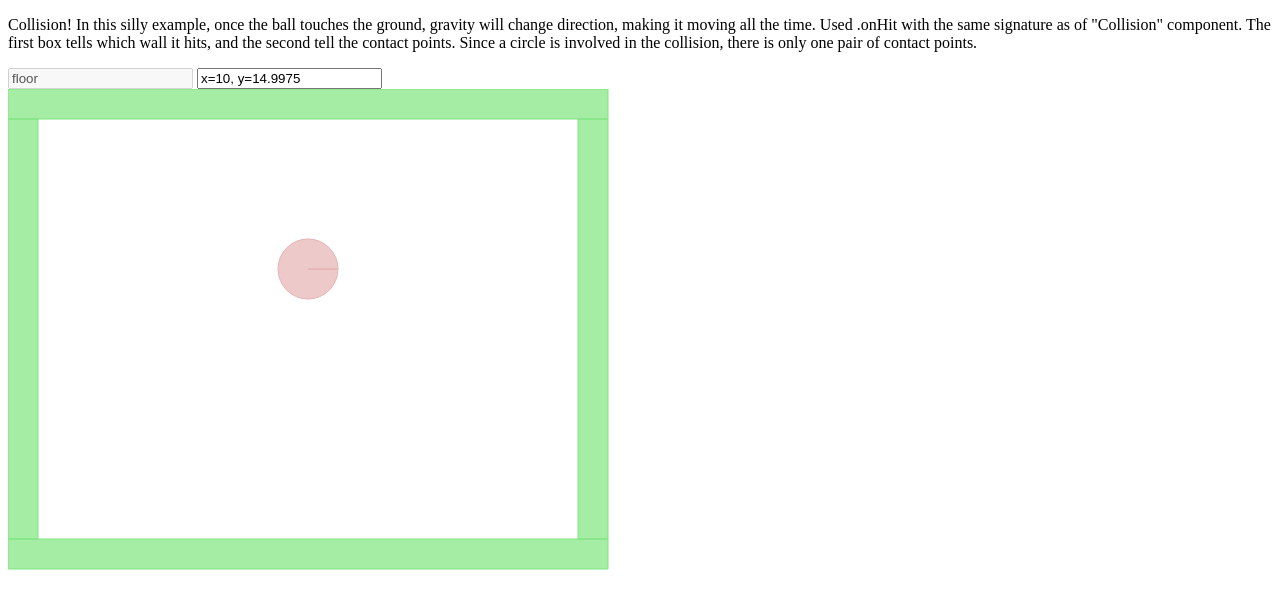
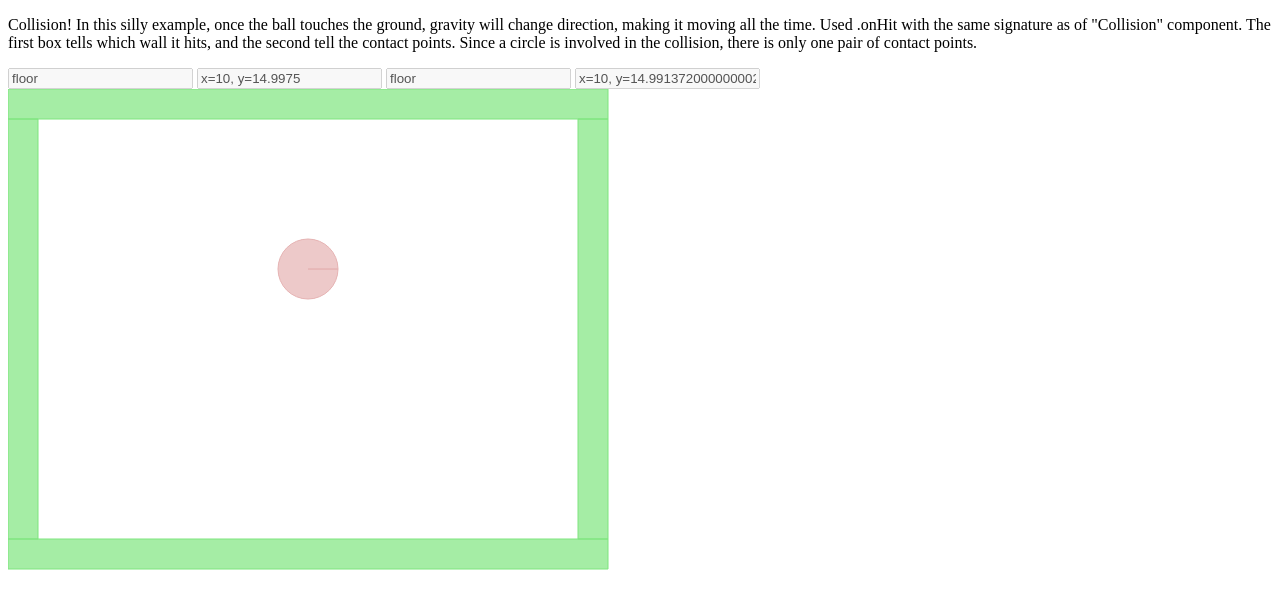
Before and after one commit to sntran/craftybox, a website: page examples/collision.html in a window 1280 px wide. Drawn offline with Linux system fonts and the light colour scheme.

Commit message:
Added  method and use it in collision example.

```diff
--- a/README.markdown
+++ b/README.markdown
@@ -60,6 +60,7 @@ See `examples` folder for more usuages.
 
 * Collision detection with `.onHit(component, beginContact, endContact)`
 * Added example with collision.
+* Manual collision detection with `.hit(component)`
 
 ### v0.0.3
 
@@ -95,7 +96,9 @@ See `examples` folder for more usuages.
 
 * <del>Link between Crafty's 2D attributes and Box2D attributes</del>
 * <del>Make objects move and rotate</del>
-* Collision
+* <del>Collision - `.hit`, `.onHit`</del>
 * <del>`.move`, `.attach`, `.shift`, etc...</del>
 * <del>`"Mouse"`, `"Draggable"`, `"Four-way"`, etc...</del>
 * Throwable
+* Determine collision strenght
+* Filter collision
--- a/craftybox.js
+++ b/craftybox.js
@@ -52,31 +52,27 @@
         });
         contactListener = new b2ContactListener;
         contactListener.BeginContact = function(contact) {
-          var bodyA, bodyB, contactPoints, fixtureA, fixtureB, manifold;
-          fixtureA = contact.GetFixtureA();
-          fixtureB = contact.GetFixtureB();
-          bodyA = fixtureA.GetBody();
-          bodyB = fixtureB.GetBody();
+          var contactPoints, entityIdA, entityIdB, manifold;
+          entityIdA = contact.GetFixtureA().GetBody().GetUserData();
+          entityIdB = contact.GetFixtureB().GetBody().GetUserData();
           manifold = new b2WorldManifold();
           contact.GetWorldManifold(manifold);
           contactPoints = manifold.m_points;
-          Crafty(bodyA.GetUserData()).trigger("BeginContact", {
+          Crafty(entityIdA).trigger("BeginContact", {
             points: contactPoints,
-            targetId: bodyB.GetUserData()
+            targetId: entityIdB
           });
-          return Crafty(bodyB.GetUserData()).trigger("BeginContact", {
+          return Crafty(entityIdB).trigger("BeginContact", {
             points: contactPoints,
-            targetId: bodyA.GetUserData()
+            targetId: entityIdA
           });
         };
         contactListener.EndContact = function(contact) {
-          var bodyA, bodyB, fixtureA, fixtureB;
-          fixtureA = contact.GetFixtureA();
-          fixtureB = contact.GetFixtureB();
-          bodyA = fixtureA.GetBody();
-          bodyB = fixtureB.GetBody();
-          Crafty(bodyA.GetUserData()).trigger("EndContact");
-          return Crafty(bodyB.GetUserData()).trigger("EndContact");
+          var entityIdA, entityIdB;
+          entityIdA = contact.GetFixtureA().GetBody().GetUserData();
+          entityIdB = contact.GetFixtureB().GetBody().GetUserData();
+          Crafty(entityIdA).trigger("EndContact");
+          return Crafty(entityIdB).trigger("EndContact");
         };
         _world.SetContactListener(contactListener);
         Crafty.bind("EnterFrame", function() {
@@ -261,6 +257,40 @@
       return this;
     },
     /*
+      #.hit
+      @comp Box2D
+      @sign public Boolean/Array hit(String component)
+      @param component - Component to check collisions for
+      @return `false if no collision. If a collision is detected, return an Array of
+      objects that are colliding, with the type of collision, and the contact points.
+      The contact points has at most two points for polygon and one for circle.
+      ~~~
+      [{
+        obj: [entity],
+        type: "Box2D",
+        points: [Vector[, Vector]]
+      }]
+    */
+    hit: function(component) {
+      var contactEdge, contactPoints, finalresult, manifold, otherEntity, otherId;
+      contactEdge = this.body.GetContactList();
+      if (!(contactEdge != null)) return false;
+      otherId = contactEdge.other.GetUserData();
+      otherEntity = Crafty(otherId);
+      if (!otherEntity.has(component)) return false;
+      if (!contactEdge.contact.IsTouching()) return false;
+      finalresult = [];
+      manifold = new b2WorldManifold();
+      contactEdge.contact.GetWorldManifold(manifold);
+      contactPoints = manifold.m_points;
+      finalresult.push({
+        obj: otherEntity,
+        type: "Box2D",
+        points: contactPoints
+      });
+      return finalresult;
+    },
+    /*
       #.onHit
       @comp Box2D
       @sign public this .onHit(String component, Function beginContact[, Function endContact])
@@ -285,10 +315,11 @@
         return beginContact.call(_this, hitData);
       });
       if (typeof endContact === "function") {
-        return this.bind("EndContact", function() {
+        this.bind("EndContact", function() {
           return endContact.call(_this);
         });
       }
+      return this;
     }
   });
 
--- a/examples/collision.html
+++ b/examples/collision.html
@@ -18,7 +18,9 @@
 Since a circle is involved in the collision, there is only one pair of contact points.</p>
 
 <input id="target" DISABLED>
-<input id="contact-points" DISABLE>
+<input id="contact-points" DISABLED>
+<input id="hit" DISABLED>
+<input id="hit-contact-points" DISABLED>
 <script>
 window.onload = function() {
 	Crafty.init(800, 600);
@@ -36,9 +38,11 @@ window.onload = function() {
 	var gravityY = 10
 
 	// Create ball
-	Crafty.e("Box2D, Draggable")
+	var ent = Crafty.e("Box2D, Draggable")
 				.attr({x:9*30, y:2*30, r:1*30, dynamic: true})
-				.onHit("Box2D", function(hitData) {
+
+	// Set callbacks for .onHit to show on the input boxes
+	ent.onHit("Box2D", function(hitData) {
 					var data = hitData[0]
 					$("#target").val(data.obj.name);
 					$("#contact-points").val("x="+data.points[0].x+", y="+data.points[0].y);
@@ -47,6 +51,16 @@ window.onload = function() {
 				}, function() {
 				})
 
+	// Use .hit to check they return the same value
+	ent.bind("EnterFrame", function() {
+		var hitData = ent.hit("Box2D");
+		if (hitData) {
+			var data = hitData[0];
+			$("#hit").val(data.obj.name);
+			$("#hit-contact-points").val("x="+data.points[0].x+", y="+data.points[0].y);
+		}
+	})
+
 	// Raise the gravity
 	Crafty.Box2D.gravity = {x: 0, y: gravityY};
 }
```
Also changed, not shown: craftybox.coffee (+52 -17 lines).
